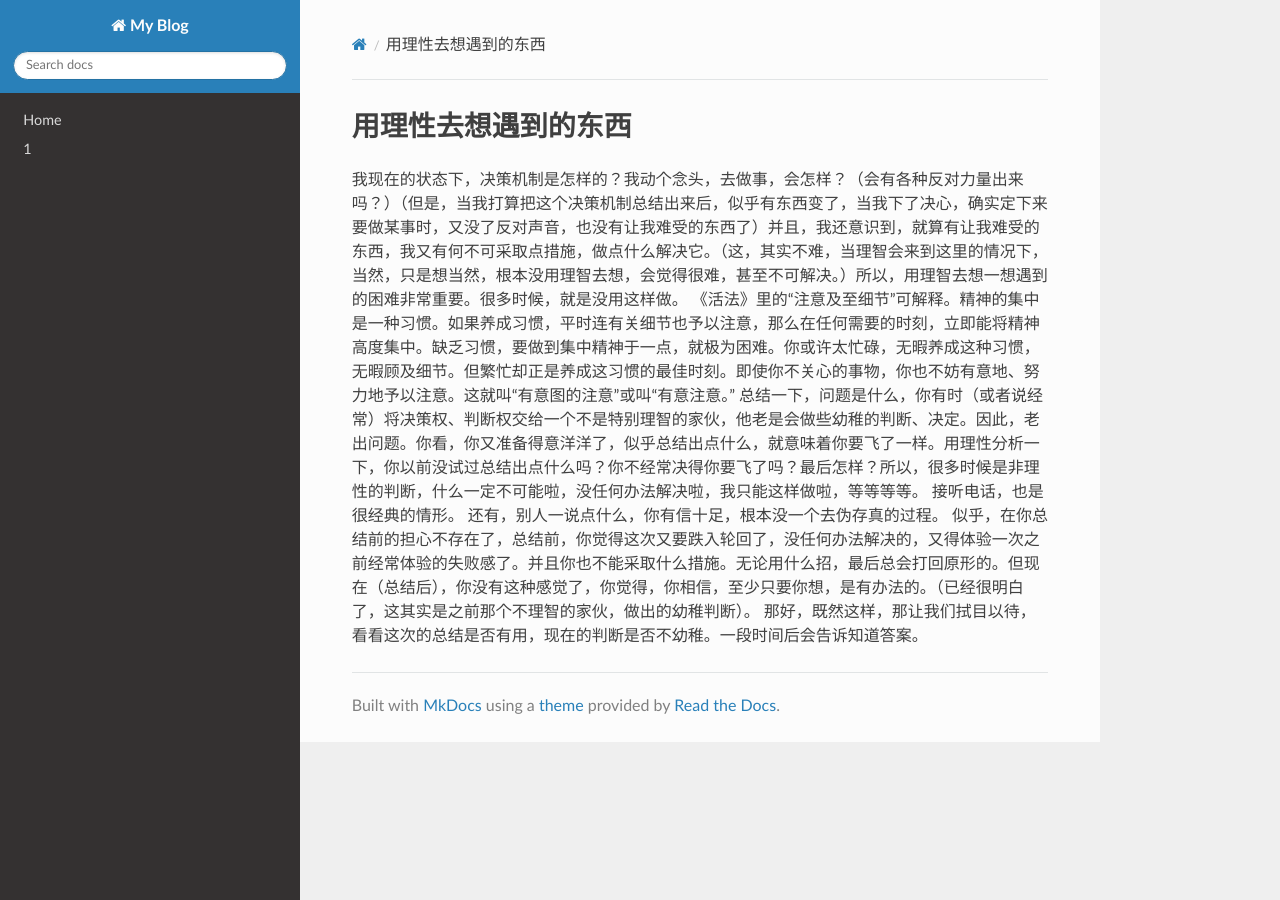
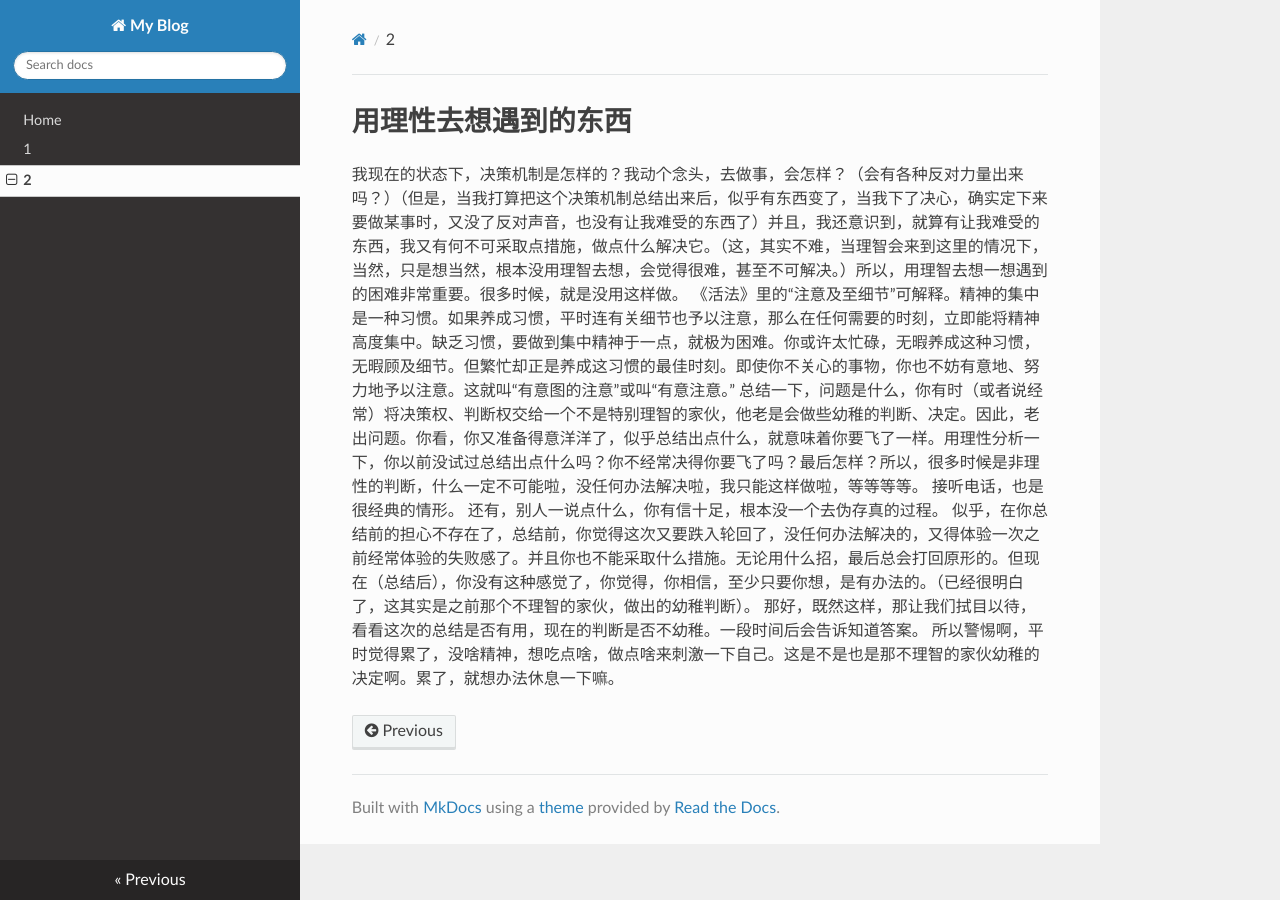
Before and after one commit to lizkca/theblog, an MkDocs documentation site: the page built from docs/2.md, in a window 1280 px wide. Built offline with MkDocs 1.6.1, drawn with Linux system fonts in a browser that asks for light colours; nearby versions of some CDN libraries.

Commit message:
fix mkdocs.yml add 2.md

```diff
--- a/docs/2.md
+++ b/docs/2.md
@@ -7,3 +7,4 @@
 还有，别人一说点什么，你有信十足，根本没一个去伪存真的过程。
 似乎，在你总结前的担心不存在了，总结前，你觉得这次又要跌入轮回了，没任何办法解决的，又得体验一次之前经常体验的失败感了。并且你也不能采取什么措施。无论用什么招，最后总会打回原形的。但现在（总结后），你没有这种感觉了，你觉得，你相信，至少只要你想，是有办法的。（已经很明白了，这其实是之前那个不理智的家伙，做出的幼稚判断）。
 那好，既然这样，那让我们拭目以待，看看这次的总结是否有用，现在的判断是否不幼稚。一段时间后会告诉知道答案。
+所以警惕啊，平时觉得累了，没啥精神，想吃点啥，做点啥来刺激一下自己。这是不是也是那不理智的家伙幼稚的决定啊。累了，就想办法休息一下嘛。
--- a/mkdocs.yml
+++ b/mkdocs.yml
@@ -2,4 +2,5 @@ site_name: My Blog
 nav:
     - Home: index.md
     - 1: 1.md
+    - 2: 2.md
 theme: readthedocs
```
